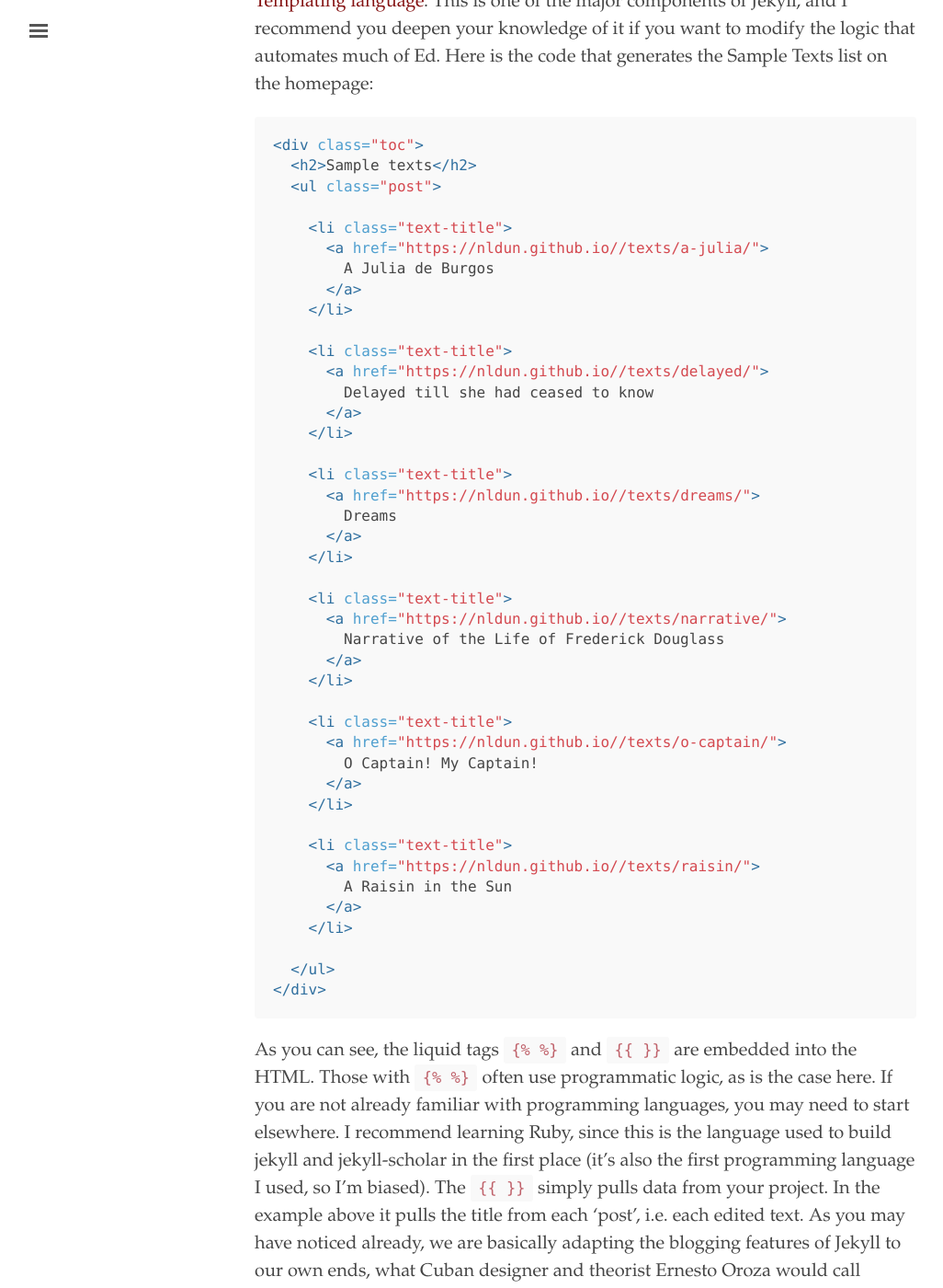
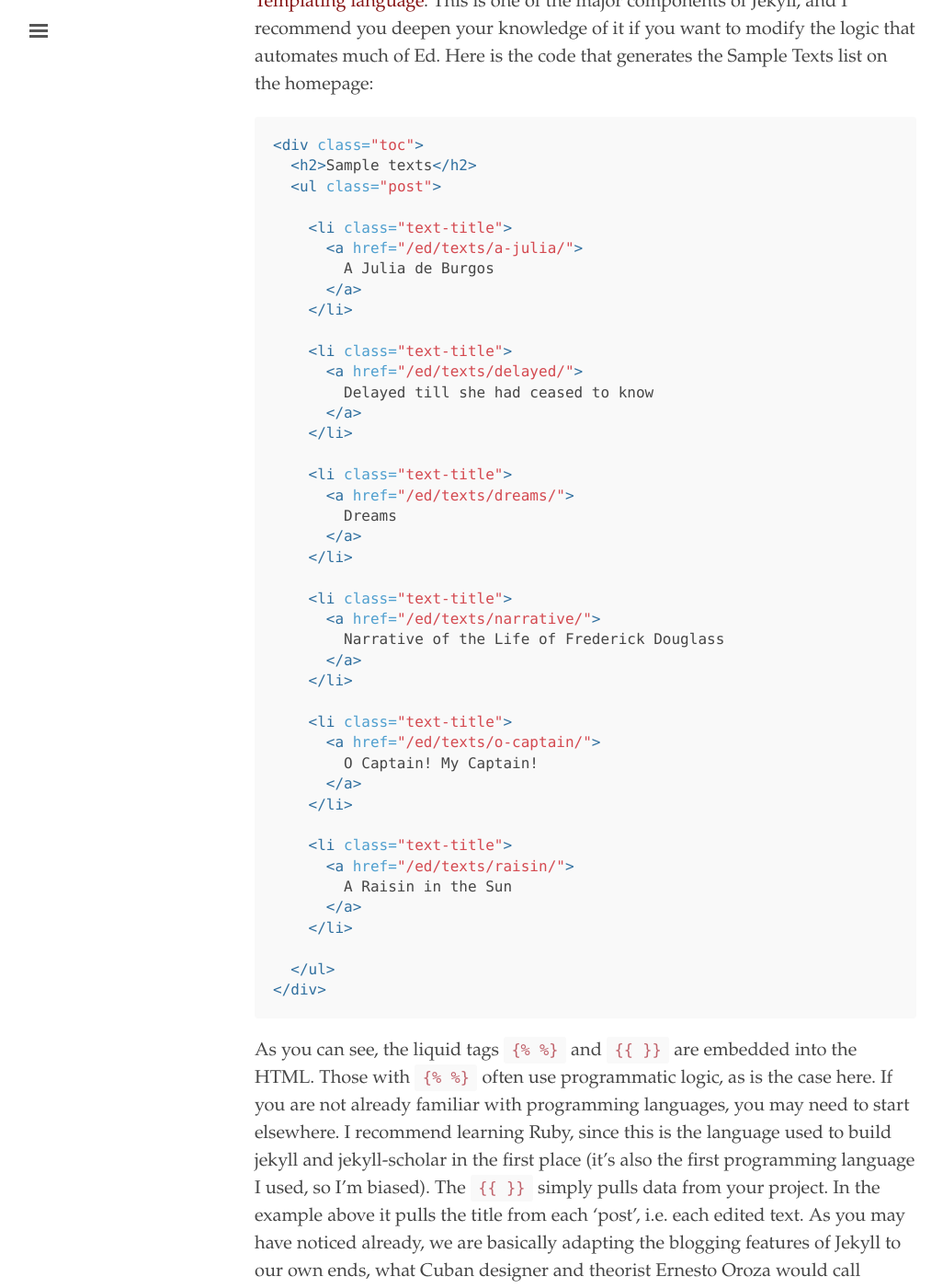
Before and after one commit to nldun/nldun.github.io, a Jekyll site: the page built from documentation.md, in a window 1280 px wide and 1400 px high, scrolled down 17712 px. Shown: the whole window at 92% size, without its empty margins (3-1029 px from the left). Built offline with Jekyll 4.4.1, drawn with Linux system fonts in a browser that asks for light colours; some of the changed text lies outside the part shown.

Commit message:
Update _config.yml

```diff
--- a/_config.yml
+++ b/_config.yml
@@ -5,7 +5,7 @@ title:               Ed.
 tagline:             'a jekyll theme for minimal editions'
 description:         'Ed is a Jekyll theme designed for textual editors based on minimal computing principles, and focused on legibility and flexibility.'
 url:                 'http://minicomp.github.io'
-baseurl:             'https://nldun.github.io/'
+baseurl:             '/ed'
 
 # About/contact
 author:
```
